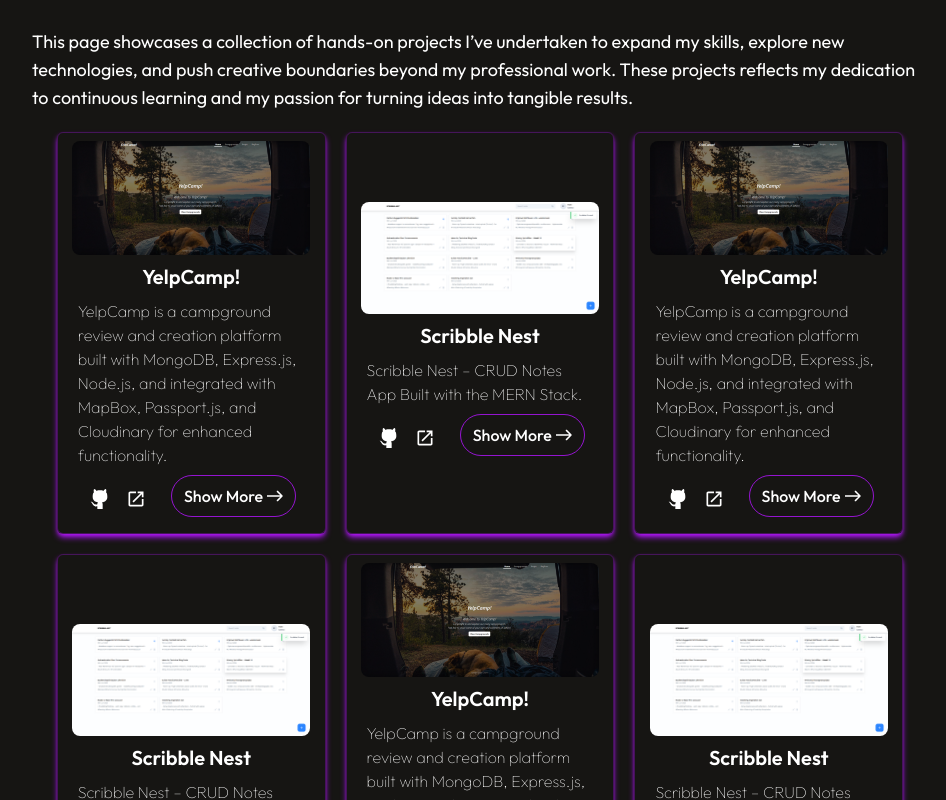
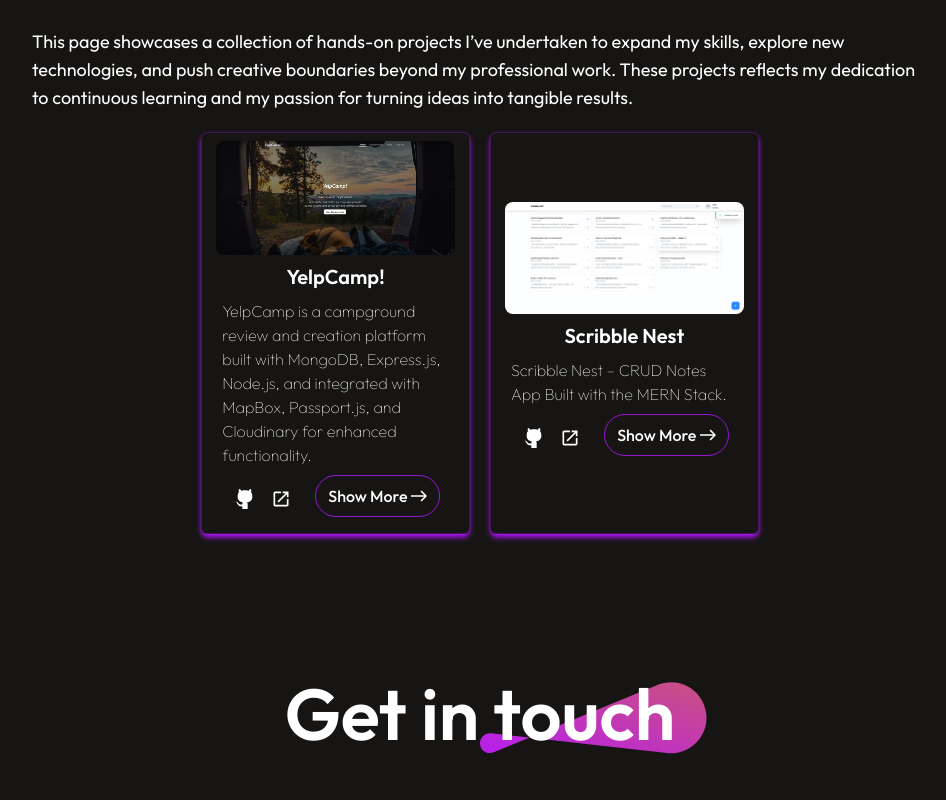
Before and after one commit to ramchandragawade/portfolio-react-css, a React (Vite) app: page / in a window 1280 px wide. Shown: the part 3340-4140 px from the top of the page, without its empty margins (160-1106 px from the left). Built offline with nearby package versions, Linux system fonts and the light colour scheme.

Commit message:
Keeping only 2 prj

```diff
--- a/src/assets/projects_data.js
+++ b/src/assets/projects_data.js
@@ -21,45 +21,45 @@ const Project_Data = [
         demoUrl: 'https://scribblenest.ramchandragawade.in/',
         techStack: []
     },
-    {
-        id: 'p3',
-        title: 'YelpCamp!',
-        shortDesc: 'YelpCamp is a campground review and creation platform built with MongoDB, Express.js, Node.js, and integrated with MapBox, Passport.js, and Cloudinary for enhanced functionality.',
-        description: 'YelpCamp is a campground review and creation platform built with MongoDB, Express.js, Node.js, and integrated with MapBox, Passport.js, and Cloudinary for enhanced functionality.',
-        imgs: [yelpCampImg],
-        gitUrl: 'https://github.com/ramchandragawade/yelpcamp',
-        demoUrl: 'https://yelpcamp.ramchandragawade.in/',
-        techStack: []
-    },
-    {
-        id: 'p4',
-        title: 'Scribble Nest',
-        shortDesc: 'Scribble Nest – CRUD Notes App Built with the MERN Stack.',
-        description: 'Scribble Nest is a sleek and feature-rich Full Stack application built using the MERN stack – MongoDB, Express.js, React.js, and Node.js. It enables users to securely create, manage, and organize personal scribbles with ease. The app includes secure authentication, an intuitive user interface, real-time editing capabilities, the ability to pin important scribbles, search functionality, and more. Whether you are exploring full-stack development or looking to showcase a robust CRUD app with end-to-end functionality, Scribble Nest is an ideal project for your portfolio.',
-        imgs: [scribbleNestImg],
-        gitUrl: 'https://github.com/ramchandragawade/scribble-nest/',
-        demoUrl: 'https://scribblenest.ramchandragawade.in/',
-        techStack: []
-    },
-    {
-        id: 'p5',
-        title: 'YelpCamp!',
-        shortDesc: 'YelpCamp is a campground review and creation platform built with MongoDB, Express.js, Node.js, and integrated with MapBox, Passport.js, and Cloudinary for enhanced functionality.',
-        description: 'YelpCamp is a campground review and creation platform built with MongoDB, Express.js, Node.js, and integrated with MapBox, Passport.js, and Cloudinary for enhanced functionality.',
-        imgs: [yelpCampImg],
-        gitUrl: 'https://github.com/ramchandragawade/yelpcamp',
-        demoUrl: 'https://yelpcamp.ramchandragawade.in/',
-        techStack: []
-    },
-    {
-        title: 'Scribble Nest',
-        shortDesc: 'Scribble Nest – CRUD Notes App Built with the MERN Stack.',
-        description: 'Scribble Nest is a sleek and feature-rich Full Stack application built using the MERN stack – MongoDB, Express.js, React.js, and Node.js. It enables users to securely create, manage, and organize personal scribbles with ease. The app includes secure authentication, an intuitive user interface, real-time editing capabilities, the ability to pin important scribbles, search functionality, and more. Whether you are exploring full-stack development or looking to showcase a robust CRUD app with end-to-end functionality, Scribble Nest is an ideal project for your portfolio.',
-        imgs: [scribbleNestImg],
-        gitUrl: 'https://github.com/ramchandragawade/scribble-nest/',
-        demoUrl: 'https://scribblenest.ramchandragawade.in/',
-        techStack: []
-    }
+    // {
+    //     id: 'p3',
+    //     title: 'YelpCamp!',
+    //     shortDesc: 'YelpCamp is a campground review and creation platform built with MongoDB, Express.js, Node.js, and integrated with MapBox, Passport.js, and Cloudinary for enhanced functionality.',
+    //     description: 'YelpCamp is a campground review and creation platform built with MongoDB, Express.js, Node.js, and integrated with MapBox, Passport.js, and Cloudinary for enhanced functionality.',
+    //     imgs: [yelpCampImg],
+    //     gitUrl: 'https://github.com/ramchandragawade/yelpcamp',
+    //     demoUrl: 'https://yelpcamp.ramchandragawade.in/',
+    //     techStack: []
+    // },
+    // {
+    //     id: 'p4',
+    //     title: 'Scribble Nest',
+    //     shortDesc: 'Scribble Nest – CRUD Notes App Built with the MERN Stack.',
+    //     description: 'Scribble Nest is a sleek and feature-rich Full Stack application built using the MERN stack – MongoDB, Express.js, React.js, and Node.js. It enables users to securely create, manage, and organize personal scribbles with ease. The app includes secure authentication, an intuitive user interface, real-time editing capabilities, the ability to pin important scribbles, search functionality, and more. Whether you are exploring full-stack development or looking to showcase a robust CRUD app with end-to-end functionality, Scribble Nest is an ideal project for your portfolio.',
+    //     imgs: [scribbleNestImg],
+    //     gitUrl: 'https://github.com/ramchandragawade/scribble-nest/',
+    //     demoUrl: 'https://scribblenest.ramchandragawade.in/',
+    //     techStack: []
+    // },
+    // {
+    //     id: 'p5',
+    //     title: 'YelpCamp!',
+    //     shortDesc: 'YelpCamp is a campground review and creation platform built with MongoDB, Express.js, Node.js, and integrated with MapBox, Passport.js, and Cloudinary for enhanced functionality.',
+    //     description: 'YelpCamp is a campground review and creation platform built with MongoDB, Express.js, Node.js, and integrated with MapBox, Passport.js, and Cloudinary for enhanced functionality.',
+    //     imgs: [yelpCampImg],
+    //     gitUrl: 'https://github.com/ramchandragawade/yelpcamp',
+    //     demoUrl: 'https://yelpcamp.ramchandragawade.in/',
+    //     techStack: []
+    // },
+    // {
+    //     title: 'Scribble Nest',
+    //     shortDesc: 'Scribble Nest – CRUD Notes App Built with the MERN Stack.',
+    //     description: 'Scribble Nest is a sleek and feature-rich Full Stack application built using the MERN stack – MongoDB, Express.js, React.js, and Node.js. It enables users to securely create, manage, and organize personal scribbles with ease. The app includes secure authentication, an intuitive user interface, real-time editing capabilities, the ability to pin important scribbles, search functionality, and more. Whether you are exploring full-stack development or looking to showcase a robust CRUD app with end-to-end functionality, Scribble Nest is an ideal project for your portfolio.',
+    //     imgs: [scribbleNestImg],
+    //     gitUrl: 'https://github.com/ramchandragawade/scribble-nest/',
+    //     demoUrl: 'https://scribblenest.ramchandragawade.in/',
+    //     techStack: []
+    // }
 ]
 
 export default Project_Data;
```
